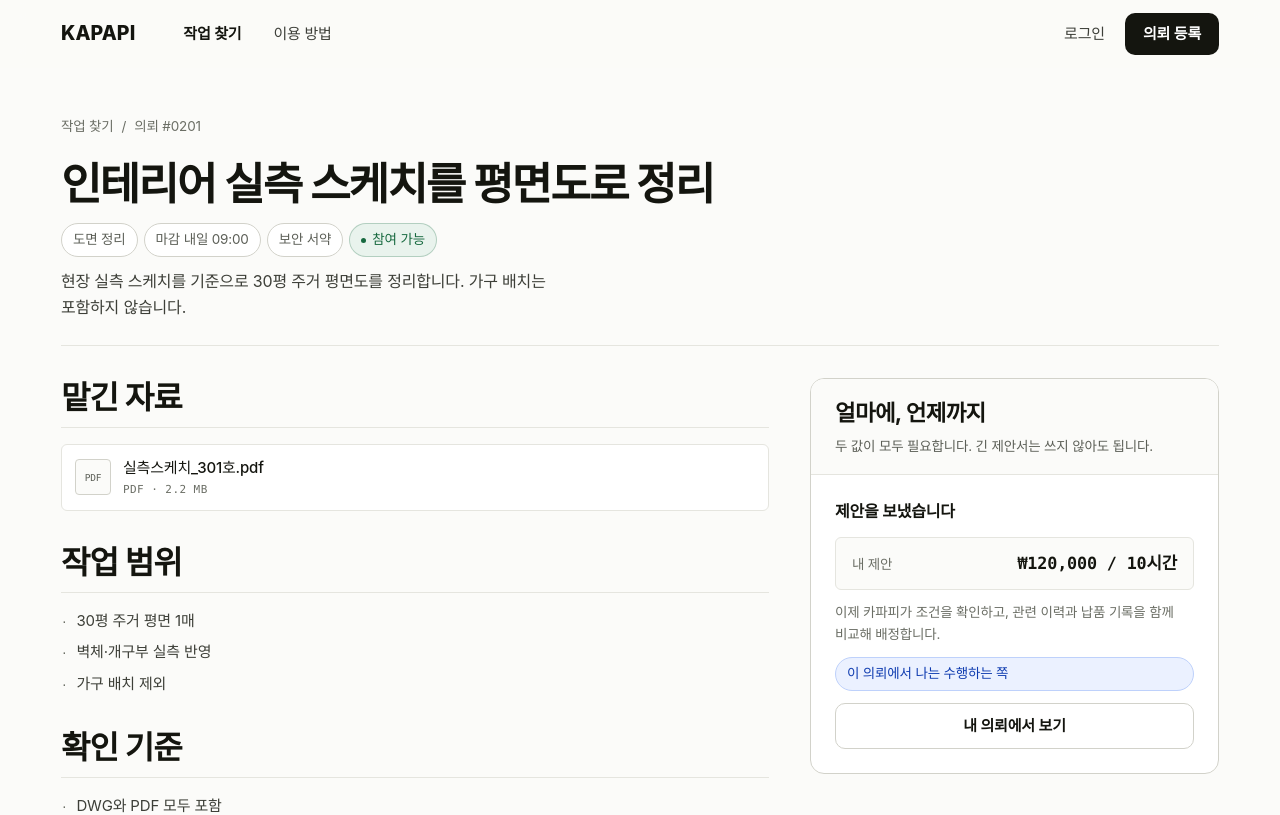
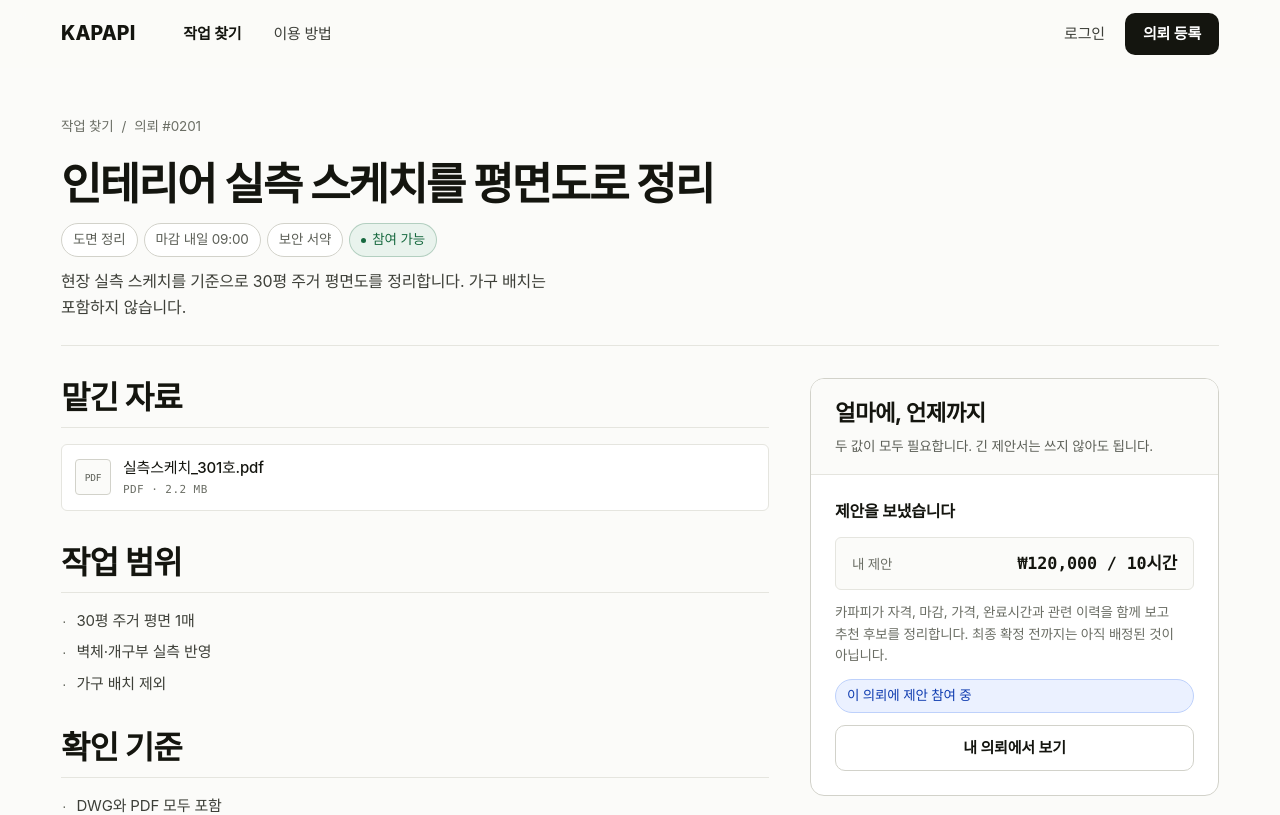
Before and after one commit to KapapiDev/Kapapi, a Next.js app: page /board/0201 in a window 1280 px wide. Shown: the top 815 px of the page. Built offline with nearby package versions, Linux system fonts and the light colour scheme; a web font is replaced by a local one.

Commit message:
feat: align PLAYER bid copy with recommendation flow

```diff
--- a/src/app/board/[id]/page.tsx
+++ b/src/app/board/[id]/page.tsx
@@ -69,10 +69,7 @@ export default function BoardDetail() {
               {q.inputs.map((f) => (
                 <div key={f.name} className={s.file}>
                   <span className={s.kind} aria-hidden="true">{f.kind}</span>
-                  <span style={{ minWidth: 0 }}>
-                    <span className={s.fname}>{f.name}</span>
-                    <span className={s.fmeta}>{f.kind} · {f.size}</span>
-                  </span>
+                  <span style={{ minWidth: 0 }}><span className={s.fname}>{f.name}</span><span className={s.fmeta}>{f.kind} · {f.size}</span></span>
                 </div>
               ))}
             </div>
@@ -80,15 +77,13 @@ export default function BoardDetail() {
 
           <section>
             <div className={s.panelHead}><h2 className={s.panelTitle}>작업 범위</h2></div>
-            <div className={s.list}>
-              {q.scope.map((l) => (<p key={l} className={s.item}><span className={s.mark} aria-hidden="true">·</span>{l}</p>))}
-            </div>
+            <div className={s.list}>{q.scope.map((l) => <p key={l} className={s.item}><span className={s.mark} aria-hidden="true">·</span>{l}</p>)}</div>
           </section>
 
           <section>
             <div className={s.panelHead}><h2 className={s.panelTitle}>확인 기준</h2></div>
             <div className={s.list}>
-              {q.accept.map((l) => (<p key={l} className={s.item}><span className={s.mark} aria-hidden="true">·</span>{l}</p>))}
+              {q.accept.map((l) => <p key={l} className={s.item}><span className={s.mark} aria-hidden="true">·</span>{l}</p>)}
               <p className={s.item}><span className={s.mark} aria-hidden="true">·</span>제출 형식 {q.outputs.join(", ")}</p>
               <p className={s.item}><span className={s.mark} aria-hidden="true">·</span>{q.revisionRule}</p>
             </div>
@@ -96,10 +91,7 @@ export default function BoardDetail() {
 
           <section>
             <div className={s.panelHead}><h2 className={s.panelTitle}>맡긴 사람</h2></div>
-            <div className={s.trust}>
-              <p className={s.trustName}>{issuer.name}</p>
-              <p className={s.trustCareer}>{issuer.career}</p>
-            </div>
+            <div className={s.trust}><p className={s.trustName}>{issuer.name}</p><p className={s.trustCareer}>{issuer.career}</p></div>
           </section>
         </div>
 
@@ -112,29 +104,22 @@ export default function BoardDetail() {
           {isOwn ? (
             <div className={s.blocked}>
               <p style={{ fontWeight: 650 }}>내가 맡긴 의뢰입니다</p>
-              <p className={s.hint}>이 의뢰에서 나는 맡긴 쪽입니다. 진행 상황은 내 의뢰에서 확인할 수 있습니다.</p>
-              <Link href={`/quest/${q.id}`} className={`${s.btn} ${s.btnLine}`}>진행 상황 보기</Link>
+              <p className={s.hint}>이 의뢰에서 나는 맡긴 쪽입니다. 제안과 추천은 의뢰 화면에서 확인할 수 있습니다.</p>
+              <Link href={`/quest/${q.id}`} className={`${s.btn} ${s.btnLine}`}>의뢰 화면 보기</Link>
             </div>
           ) : mine ? (
             <div className={s.blocked}>
               <p style={{ fontWeight: 650 }}>제안을 보냈습니다</p>
-              <div className={s.preview}>
-                <span className={s.pk}>내 제안</span>
-                <span className={s.pv}>{won(mine.price)} / {mine.hours}시간</span>
-              </div>
-              <p className={s.hint}>
-                이제 카파피가 조건을 확인하고, 관련 이력과 납품 기록을 함께 비교해 배정합니다.
-              </p>
-              <span className={`${s.chip} ${s.chipAccent}`}>이 의뢰에서 나는 수행하는 쪽</span>
+              <div className={s.preview}><span className={s.pk}>내 제안</span><span className={s.pv}>{won(mine.price)} / {mine.hours}시간</span></div>
+              <p className={s.hint}>카파피가 자격, 마감, 가격, 완료시간과 관련 이력을 함께 보고 추천 후보를 정리합니다. 최종 확정 전까지는 아직 배정된 것이 아닙니다.</p>
+              <span className={`${s.chip} ${s.chipAccent}`}>이 의뢰에 제안 참여 중</span>
               <Link href="/my" className={`${s.btn} ${s.btnLine}`}>내 의뢰에서 보기</Link>
             </div>
           ) : !e.ok ? (
             <div className={s.blocked}>
               <p style={{ fontWeight: 650, color: "var(--warn)" }}>이 의뢰에는 참여할 수 없습니다</p>
-              {e.why.map((w) => (<p key={w} className={s.item}>· {w}</p>))}
-              <p className={s.hint}>
-                계정 종류의 문제가 아닙니다. 조건을 갖추면 같은 계정으로 바로 제안할 수 있습니다.
-              </p>
+              {e.why.map((w) => <p key={w} className={s.item}>· {w}</p>)}
+              <p className={s.hint}>계정 종류의 문제가 아닙니다. 조건을 갖추면 같은 계정으로 바로 제안할 수 있습니다.</p>
               <Link href="/board" className={`${s.btn} ${s.btnLine}`}>참여 가능한 작업 보기</Link>
             </div>
           ) : (
@@ -144,36 +129,25 @@ export default function BoardDetail() {
                   <label className={s.flabel} htmlFor="price">금액</label>
                   <div className={s.inputBox}>
                     <span className={s.unit} aria-hidden="true">₩</span>
-                    <input id="price" className={s.numInput} inputMode="numeric" placeholder="120000"
-                      value={price} onChange={(ev) => { setPrice(ev.target.value.replace(/[^0-9]/g, "")); setErr(null); }} />
+                    <input id="price" className={s.numInput} inputMode="numeric" placeholder="120000" value={price} onChange={(ev) => { setPrice(ev.target.value.replace(/[^0-9]/g, "")); setErr(null); }} />
                   </div>
                 </div>
                 <span className={s.times} aria-hidden="true">×</span>
                 <div className={s.field}>
                   <label className={s.flabel} htmlFor="hours">완료 시간</label>
                   <div className={s.inputBox}>
-                    <input id="hours" className={s.numInput} inputMode="numeric" placeholder="8"
-                      value={hours} onChange={(ev) => { setHours(ev.target.value.replace(/[^0-9]/g, "")); setErr(null); }} />
+                    <input id="hours" className={s.numInput} inputMode="numeric" placeholder="8" value={hours} onChange={(ev) => { setHours(ev.target.value.replace(/[^0-9]/g, "")); setErr(null); }} />
                     <span className={s.unit} aria-hidden="true">시간</span>
                   </div>
                 </div>
               </div>
 
-              <p className={s.hint}>완료 시간은 배정된 시점부터 납품까지 걸리는 시간입니다.</p>
-
-              {price && hours ? (
-                <div className={s.preview}>
-                  <span className={s.pk}>보낼 제안</span>
-                  <span className={s.pv}>{won(Number(price))} / {hours}시간</span>
-                </div>
-              ) : null}
-
+              <p className={s.hint}>완료 시간은 작업자로 확정된 시점부터 납품까지 걸리는 시간입니다.</p>
+              {price && hours ? <div className={s.preview}><span className={s.pk}>보낼 제안</span><span className={s.pv}>{won(Number(price))} / {hours}시간</span></div> : null}
               {err ? <p className={s.err} role="alert">{err}</p> : null}
 
               <button type="button" className={`${s.btn} ${s.btnAccent}`} onClick={send}>제안 보내기</button>
-              <p className={s.hint}>
-                제안 후 배정은 카파피가 합니다. 금액이 가장 낮거나 시간이 가장 짧다고 자동으로 배정되지는 않습니다.
-              </p>
+              <p className={s.hint}>카파피가 조건과 이력을 바탕으로 추천하고, 현재 단계에서는 의뢰자가 추천을 확인해 작업자를 확정합니다. 가장 싸거나 가장 빠른 제안이 자동으로 선정되지는 않습니다.</p>
             </div>
           )}
         </div>
```
